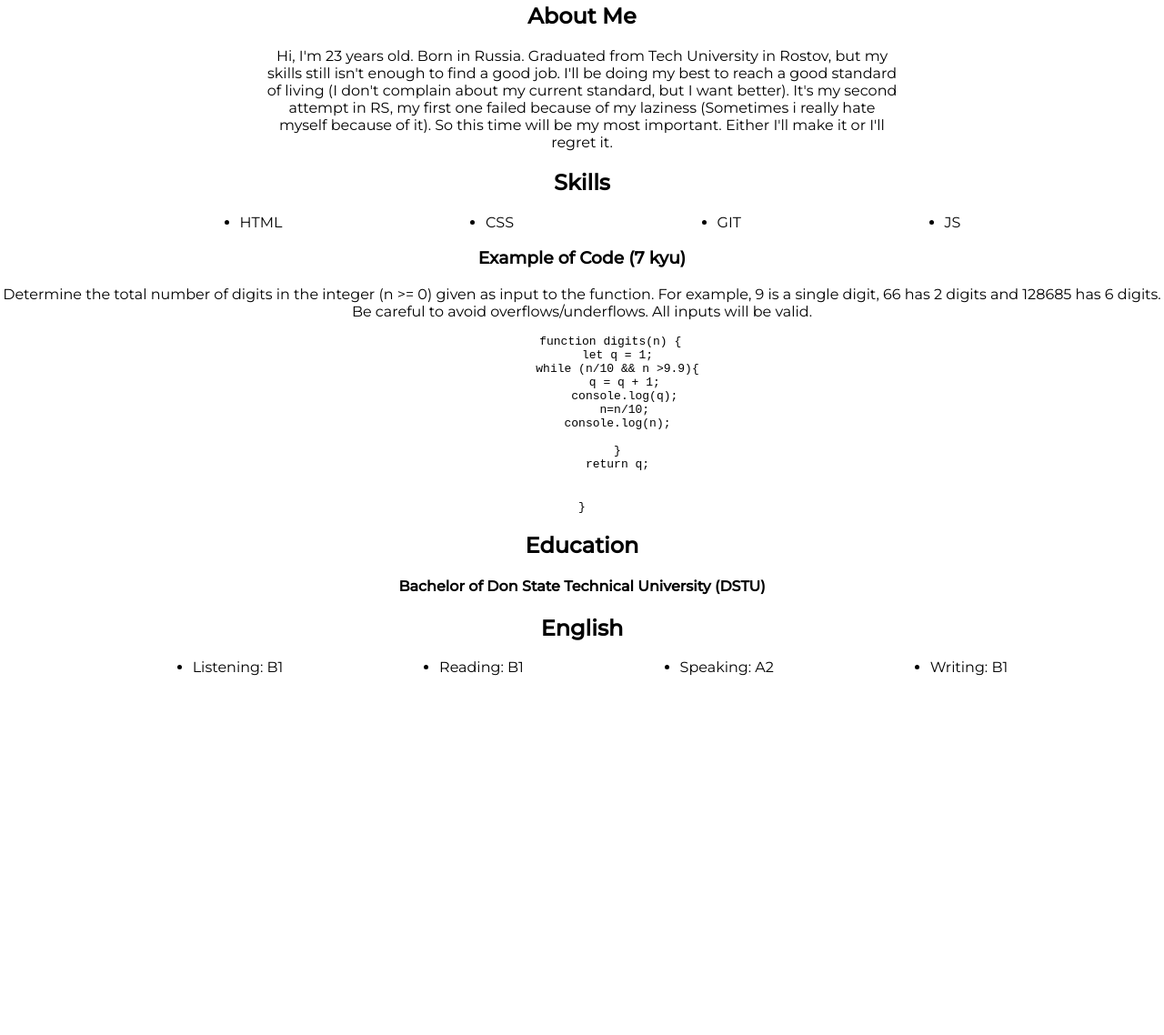
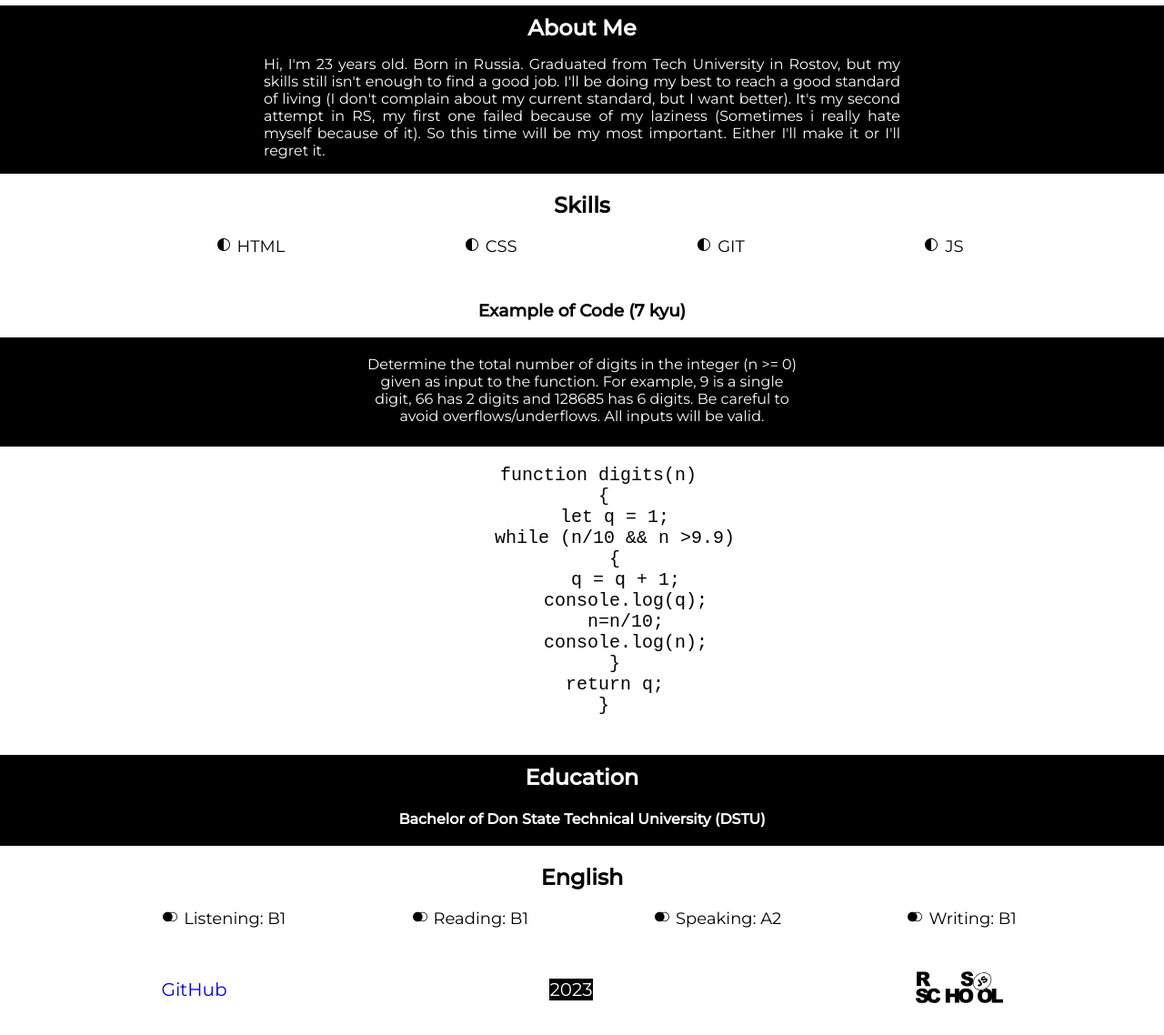
Before and after one commit to Lesssonet/rsschool-cv, a plain HTML site: page index.html in a window 1280 px wide. Shown: the part 378-1516 px from the top of the page at 91% size. Before the commit the page ends 1137 px from the top, so only its background shows below. Drawn offline with Linux system fonts and the light colour scheme.

Commit message:
feat: end css style

```diff
--- a/index.html
+++ b/index.html
@@ -32,7 +32,7 @@
         <p><b>Discord/Telegram/Inst/VK: lesssonet</b></p>
       </div>
     </div>
-    <div class="about">
+    <div class="about" id="about">
       <h2>About Me</h2>
       <p>Hi, I'm 23 years old. Born in Russia. Graduated from Tech University in Rostov, but my skills still isn't
         enough to find a good job. I'll be doing my best to reach a good standard of living (I don't complain about my
@@ -40,7 +40,7 @@
         (Sometimes i really hate myself because of it). So this time will be my most important. Either I'll make it or
         I'll regret it.</p>
     </div>
-    <div class="skills">
+    <div class="skills" id="skills">
       <h2>Skills</h2>
       <ul>
         <li>HTML</li>
@@ -52,30 +52,36 @@
 
     <div class="code">
       <h3>Example of Code (7 kyu)</h3>
-      <p>Determine the total number of digits in the integer (n &#62;= 0) given as input to the function. For example, 9
-        is a single digit, 66 has 2 digits and 128685 has 6 digits. Be careful to avoid overflows/underflows. All inputs
+      <div class="text-code">
+        <p>Determine the total number of digits in the integer (n &#62;= 0) given as input to the function. For example,
+          9
+          is a single digit, 66 has 2 digits and 128685 has 6 digits. Be careful to avoid overflows/underflows. All
+          inputs
           will be valid.</p>
+      </div>
       <code> <pre>
-        function digits(n) {
+    function digits(n)
+    {
       let q = 1;
-          while (n/10 && n &#62;9.9){
+      while (n/10 && n &#62;9.9)
+      {
         q = q + 1;
         console.log(q);
         n=n/10;
         console.log(n);
-
       }
       return q;
+    }
       </pre>
-      }</code>
+      </code>
     </div>
 
-    <div class="education">
+    <div class="education" id="education">
       <h2>Education</h2>
       <h4>Bachelor of Don State Technical University (DSTU)</h4>
     </div>
 
-    <div class="english">
+    <div class="english" id="english">
       <h2>English</h2>
       <ul>
         <li>Listening: B1</li>
@@ -88,7 +94,11 @@
   </main>
 
   <footer>
-
+    <a href="https://github.com/Lesssonet">GitHub</a>
+    <p>2023</p>
+    <a href="https://app.rs.school/">
+      <img src="rs_school_js.svg" alt="rs-logo" width="96px" height="96px">
+    </a>
   </footer>
 </body>
 
--- a/style.css
+++ b/style.css
@@ -1,11 +1,21 @@
+html,
 body {
-  margin: 0 auto;
-  font-family: "Montserrat"
+  margin: -9px 0px 0px 0px;
+  font-family: "Montserrat";
+  scroll-behavior: smooth;
+
+}
+
+header {
+  height: 50px;
+  background-color: #000000;
 }
 
 nav ul {
   display: flex;
+  height: 50px;
   justify-content: space-evenly;
+  align-items: center;
 }
 
 nav li {
@@ -15,7 +25,7 @@ nav li {
 
 nav li a {
   text-decoration: none;
-  color: #000000;
+  color: #ffffff;
 }
 
 nav li a:hover {
@@ -24,6 +34,7 @@ nav li a:hover {
 }
 
 .avatar {
+  margin-top: 20px;
   margin-left: 40px;
   width: 300px;
   height: 300px;
@@ -49,9 +60,29 @@ nav li a:hover {
 }
 
 .about {
-  margin: auto;
+  margin-top: 16px;
+  background-color: #000000;
+  color: white;
   text-align: center;
+}
+
+.about h2 {
+  margin-top: 10px;
+  margin-bottom: 0px;
+  text-align: center;
+  display: inline-block;
+  width: 800px;
+}
+
+
+.about p {
+  text-align: justify;
+  display: inline-block;
   width: 700px;
+}
+
+.skills {
+  height: 100px;
 }
 
 .skills h2 {
@@ -64,12 +95,42 @@ nav li a:hover {
   /* flex-direction: column; */
 }
 
+.skills ul li {
+  font-size: 18px;
+  list-style-image: url("black-and-white.png");
+}
+
 .code {
   text-align: center;
 }
 
+.text-code {
+  background-color: #000000;
+  color: white;
+  text-align: center;
+  height: 120px;
+
+}
+
+.code p {
+  padding: 20px 0px 0px;
+  margin: 0px auto;
+  width: 480px;
+}
+
+code {
+  font-size: 20px;
+}
+
 .education {
+  background-color: #000000;
+  height: 100px;
+  color: white;
   text-align: center;
+}
+
+.education h2 {
+  padding-top: 10px;
 }
 
 .english h2 {
@@ -81,3 +142,26 @@ nav li a:hover {
   justify-content: space-evenly;
   /* flex-direction: column; */
 }
+
+.english ul li {
+  font-size: 18px;
+  list-style-image: url("two-circles-sign-one-black-other-white.png");
+}
+
+footer {
+  display: flex;
+  justify-content: space-around;
+  align-items: center;
+}
+
+footer a {
+  font-size: 20px;
+  text-decoration: none;
+}
+
+footer p {
+  font-size: 20px;
+
+  background-color: #000000;
+  color: #ffffff;
+}
```
Also changed, not shown: black-and-white.png (added), rs_school_js.svg (added), two-circles-sign-one-black-other-white.png (added). Lines whose indentation alone changed are shown as unchanged.
